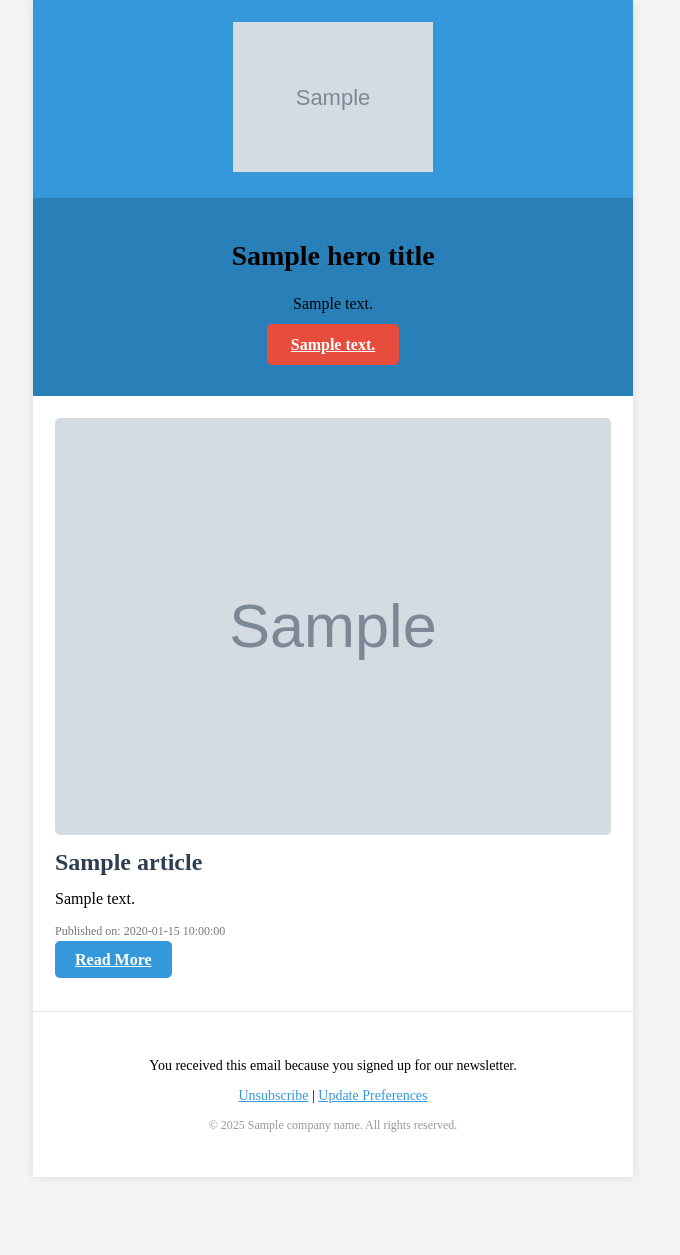
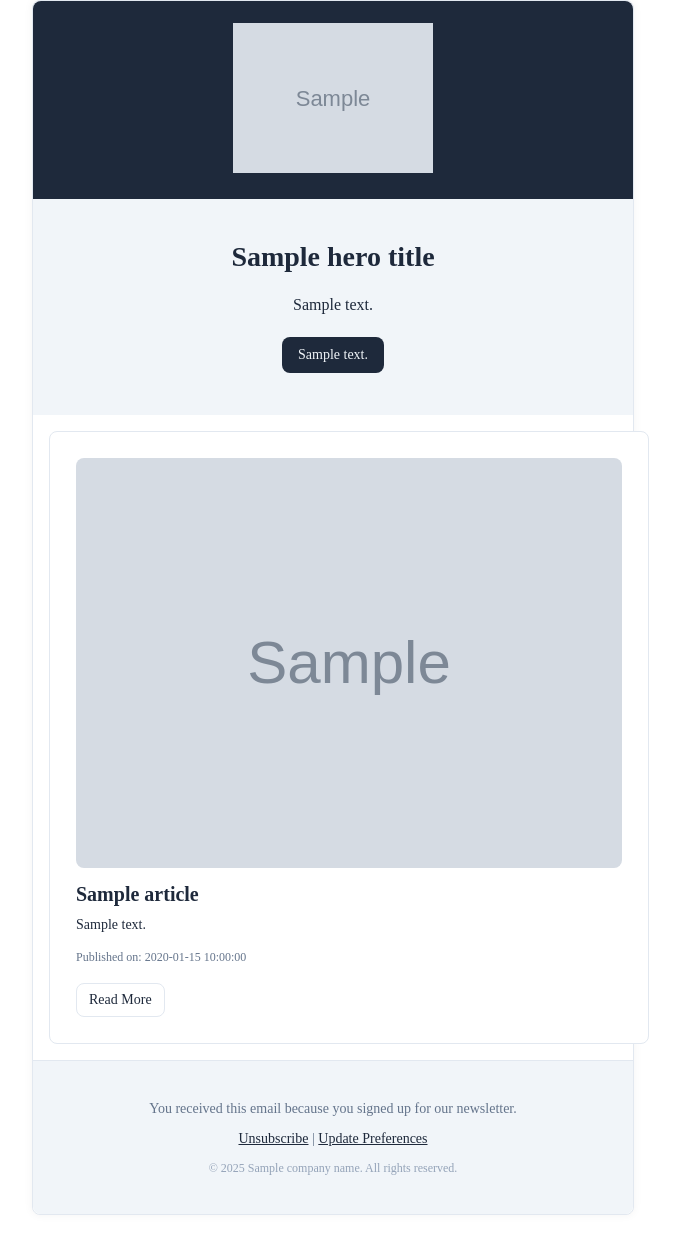
Before and after one commit to lighteko/infoscribe-lambda, a Python web app: template template/template.html in a window 1280 px wide. Shown: the whole page, without its empty margins (307-987 px from the left). Before the commit the page ends 1132 px from the top, so only its background shows below. Run offline with Jinja, Linux system fonts and the light colour scheme; the template is opened without the code that fills it: most values are stand-ins (such as "Sample title", 1, 10 or a date in 2020); grey boxes marked "Sample" are stand-in pictures.

Commit message:
EDIT: template modification

```diff
--- a/template/template.html
+++ b/template/template.html
@@ -5,57 +5,57 @@
     <meta name="viewport" content="width=device-width, initial-scale=1.0" />
     <title>{{ title }}</title>
   </head>
-  <body style="margin: 0; padding: 0; min-width: 100%; background-color: #f4f4f4">
-    <center style="width: 100%; table-layout: fixed; background-color: #f4f4f4; padding-bottom: 40px;">
-      <div style="max-width: 600px; background-color: #ffffff; box-shadow: 0 0 10px rgba(0, 0, 0, 0.1);">
+  <body style="margin: 0; padding: 0; min-width: 100%; background-color: #ffffff;">
+    <center style="width: 100%; table-layout: fixed; background-color: #ffffff; padding-bottom: 40px;">
+      <div style="max-width: 600px; background-color: #ffffff; box-shadow: 0 0 10px rgba(0, 0, 0, 0.05); border-radius: 0.5rem; border: 1px solid #e2e8f0;">
 
         <!-- Header -->
-        <table align="center" style="background-color: #3498db; width: 100%; max-width: 600px;">
+        <table align="center" style="background-color: #1e293b; width: 100%; max-width: 600px; border-top-left-radius: 0.5rem; border-top-right-radius: 0.5rem;">
           <tr>
             <td style="padding: 20px 0; text-align: center">
-              <img src="{{ logo_url }}" alt="Your Logo" style="max-width: 200px; height: auto" />
+              <img src="{{ logo_url }}" alt="InfoScribe" style="max-width: 200px; height: auto" />
             </td>
           </tr>
         </table>
 
         <!-- Hero Section -->
-        <table align="center" style="background-color: #2980b9; width: 100%; max-width: 600px;">
+        <table align="center" style="background-color: #f1f5f9; width: 100%; max-width: 600px;">
           <tr>
             <td style="padding: 40px 20px; text-align: center">
-              <h1 style="font-size: 28px; margin: 0 0 20px 0; font-weight: bold">{{ hero_title }}</h1>
-              <p style="font-size: 16px; line-height: 1.5; margin: 0 0 20px 0">{{ hero_text }}</p>
-              <a href="{{ hero_button_url }}" style="background-color: #e74c3c; color: #ffffff; padding: 12px 24px; border-radius: 5px; font-weight: bold;">{{ hero_button_text }}</a>
+              <h1 style="font-size: 28px; margin: 0 0 20px 0; font-weight: bold; color: #1e293b;">{{ hero_title }}</h1>
+              <p style="font-size: 16px; line-height: 1.5; margin: 0 0 20px 0; color: #1e293b;">{{ hero_text }}</p>
+              <a href="{{ hero_button_url }}" style="background-color: #1e293b; color: #f1f5f9; padding: 10px 16px; border-radius: 0.5rem; font-weight: 500; text-decoration: none; display: inline-block; font-size: 14px;">{{ hero_button_text }}</a>
             </td>
           </tr>
         </table>
 
         <!-- Dynamic News Cards -->
         {% for article in articles %}
-        <table align="center" style="background-color: #ffffff; width: 100%; max-width: 600px; margin-bottom: 20px;">
+        <table align="center" style="background-color: #ffffff; width: 100%; max-width: 600px; margin-bottom: 20px; border-radius: 0.5rem; border: 1px solid #e2e8f0; margin: 16px;">
           <tr>
-            <td style="padding: 20px">
+            <td style="padding: 24px">
               {% if article.image_url %}
-                <img src="{{ article.image_url }}" alt="News Image" style="width: 100%; height: auto; border-radius: 5px; margin-bottom: 10px;" />
+                <img src="{{ article.image_url }}" alt="News Image" style="width: 100%; height: auto; border-radius: 0.5rem; margin-bottom: 10px;" />
               {% endif %}
-              <h2 style="font-size: 24px; margin: 0 0 10px 0; color: #2c3e50">{{ article.title }}</h2>
-              <p style="font-size: 16px; line-height: 1.6; margin: 0 0 10px 0">{{ article.content }}</p>
-              <p style="font-size: 12px; line-height: 1.6; margin: 0 0 10px 0; color: #777777;">Published on: {{ article.date }}</p>
-              <a href="{{ article.url }}" style="background-color: #3498db; color: #ffffff; padding: 10px 20px; border-radius: 5px; font-weight: bold;">Read More</a>
+              <h2 style="font-size: 20px; margin: 0 0 8px 0; color: #1e293b; font-weight: 600; line-height: 1.2;">{{ article.title }}</h2>
+              <p style="font-size: 14px; line-height: 1.6; margin: 0 0 12px 0; color: #1e293b;">{{ article.content }}</p>
+              <p style="font-size: 12px; line-height: 1.6; margin: 0 0 16px 0; color: #64748b;">Published on: {{ article.date }}</p>
+              <a href="{{ article.url }}" style="background-color: #ffffff; color: #1e293b; padding: 8px 12px; border-radius: 0.5rem; font-weight: 500; text-decoration: none; display: inline-block; font-size: 14px; border: 1px solid #e2e8f0;">Read More</a>
             </td>
           </tr>
         </table>
         {% endfor %}
 
         <!-- Footer -->
-        <table align="center" style="background-color: #ffffff; width: 100%; max-width: 600px; border-top: 1px solid #e5e5e5;">
+        <table align="center" style="background-color: #f1f5f9; width: 100%; max-width: 600px; border-top: 1px solid #e2e8f0; border-bottom-left-radius: 0.5rem; border-bottom-right-radius: 0.5rem;">
           <tr>
-            <td style="padding: 30px 20px; text-align: center; font-size: 14px">
+            <td style="padding: 24px 20px; text-align: center; font-size: 14px; color: #64748b;">
               <p>You received this email because you signed up for our newsletter.</p>
               <p>
-                <a href="{{ unsubscribe_url }}" style="color: #3498db; text-decoration: underline">Unsubscribe</a> |
-                <a href="{{ preferences_url }}" style="color: #3498db; text-decoration: underline">Update Preferences</a>
+                <a href="{{ unsubscribe_url }}" style="color: #1e293b; text-decoration: underline">Unsubscribe</a> |
+                <a href="{{ preferences_url }}" style="color: #1e293b; text-decoration: underline">Update Preferences</a>
               </p>
-              <p style="font-size: 12px; color: #999999">© 2025 {{ company_name }}. All rights reserved.</p>
+              <p style="font-size: 12px; color: #94a3b8">© 2025 {{ company_name }}. All rights reserved.</p>
             </td>
           </tr>
         </table>
```
